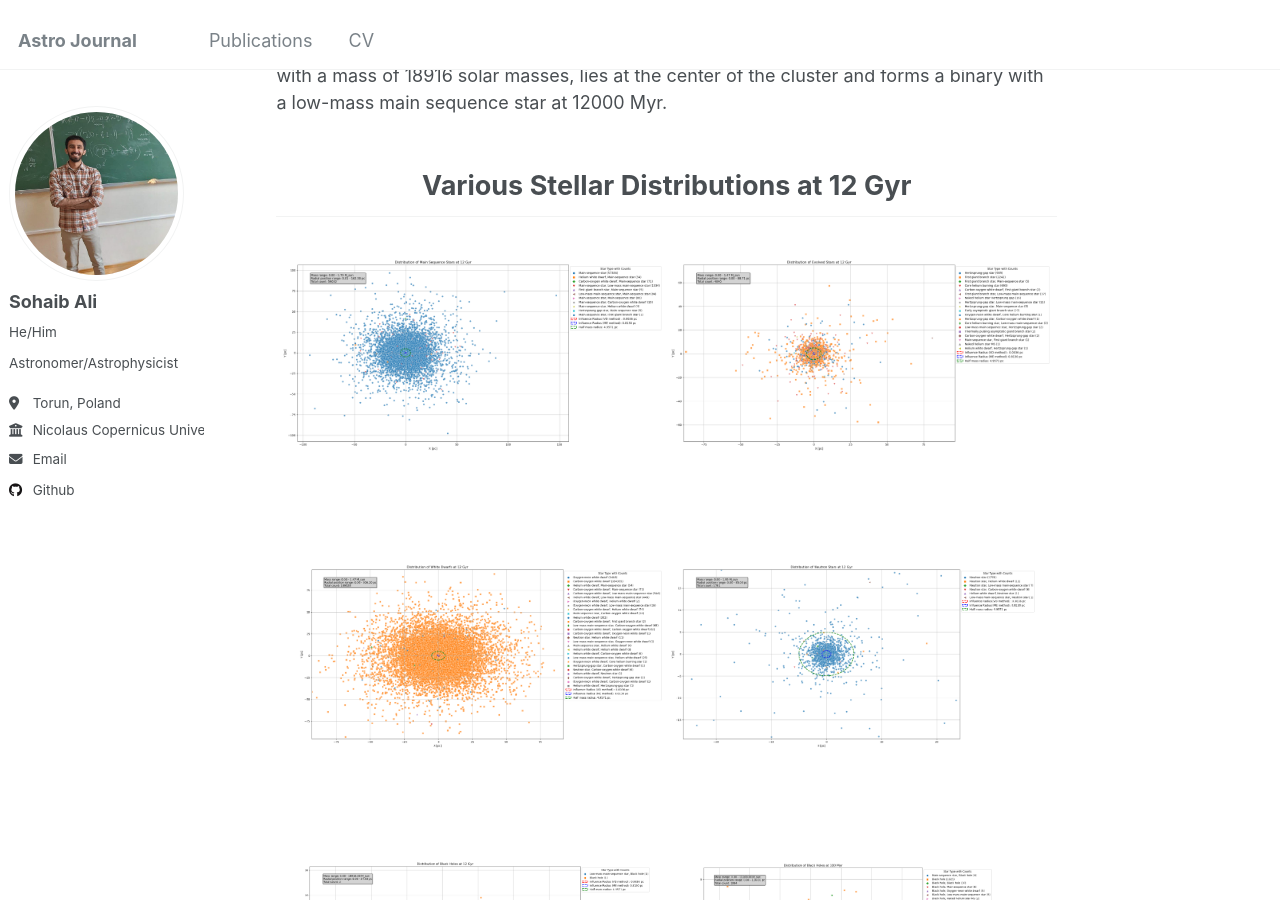
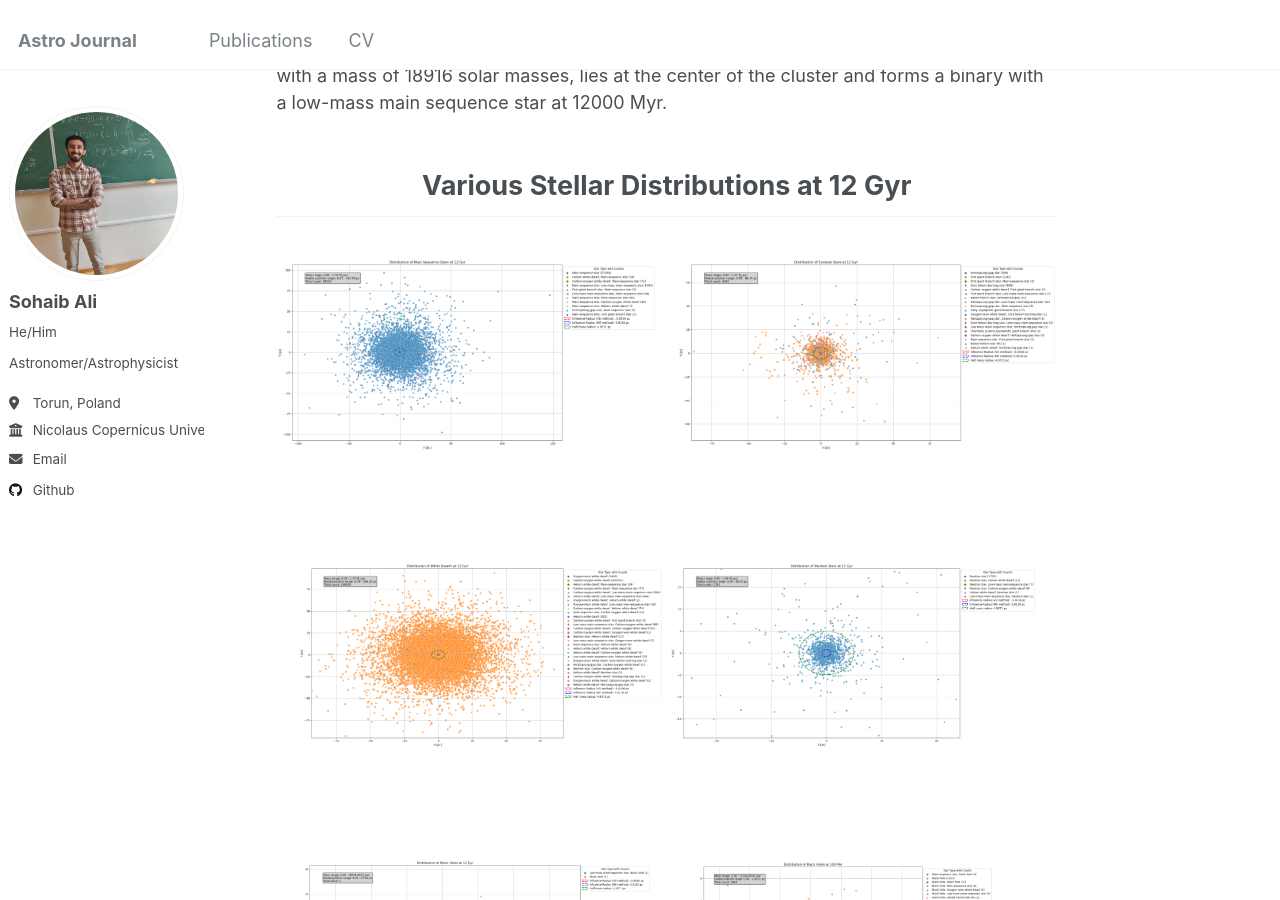
Before and after one commit to nebula-navigator/nebula-navigator.github.io, a Jekyll site: the page built from _publications/observational-properties-star-clusters.md, in a window 1280 px wide and 900 px high, scrolled down 624 px. Built offline with Jekyll 4.4.1, drawn with Linux system fonts in a browser that asks for light colours.

Commit message:
Update observational-properties-star-clusters.md

```diff
--- a/_publications/observational-properties-star-clusters.md
+++ b/_publications/observational-properties-star-clusters.md
@@ -19,15 +19,15 @@ The following figures show various stellar distributions in the cluster at taken
 
 <h2 style="text-align: center; font-size: 1.5em; font-weight: bold; margin-bottom: 5px;">Various Stellar Distributions at 12 Gyr</h2>
 <!-- First Row -->
-<div class="page-content" style="display: flex; justify-content: space-between; margin: 5px; gap: 5px;">
+<div class="page-content" style="display: flex; justify-content: space-around; gap: 20px;">
     <!-- Left side figure -->
     <figure style="text-align: center; flex: 1; max-width: 80%;">
-        <img src="/images/msdist.png" alt="Phase-folded lightcurve from Tarleton" style="width: 100%; max-width: 100%; height: auto;"/>
+        <img src="/images/msdist.png" alt="Phase-folded lightcurve from Tarleton" style="width: 100%; max-width: 1200px; height: auto;"/>
         <figcaption style="margin-top: 10px; font-size: 1.1em; font-weight: bold;"></figcaption>
     </figure>
     <!-- Right side figure -->
     <figure style="text-align: center; flex: 1; max-width: 80%;">
-        <img src="/images/esdist.png" alt="Another lightcurve or figure" style="width: 100%; max-width: 100%; height: auto;"/>
+        <img src="/images/esdist.png" alt="Another lightcurve or figure" style="width: 100%; max-width: 1200px; height: auto;"/>
         <figcaption style="margin-top: 10px; font-size: 1.1em; font-weight: bold;"></figcaption>
     </figure>
 </div>
```
